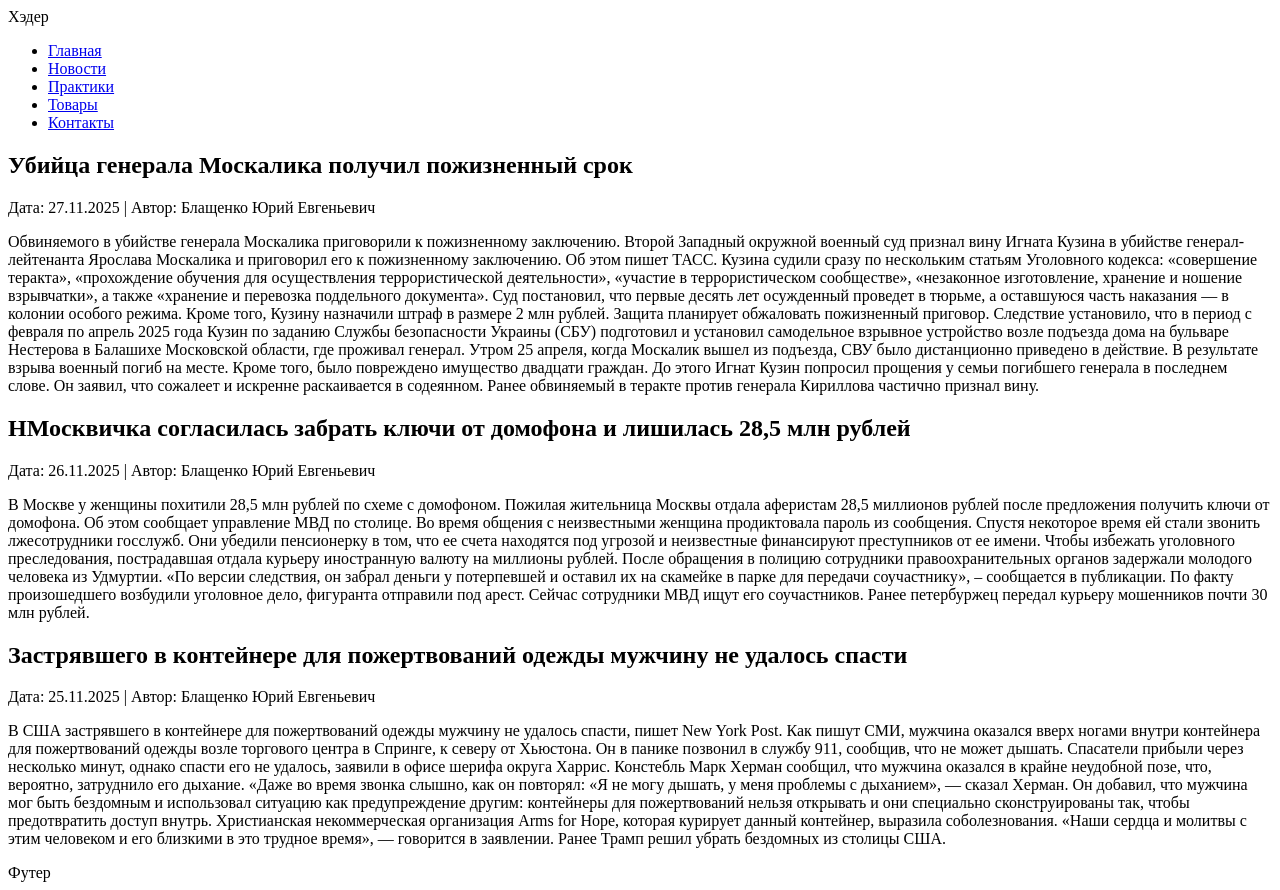
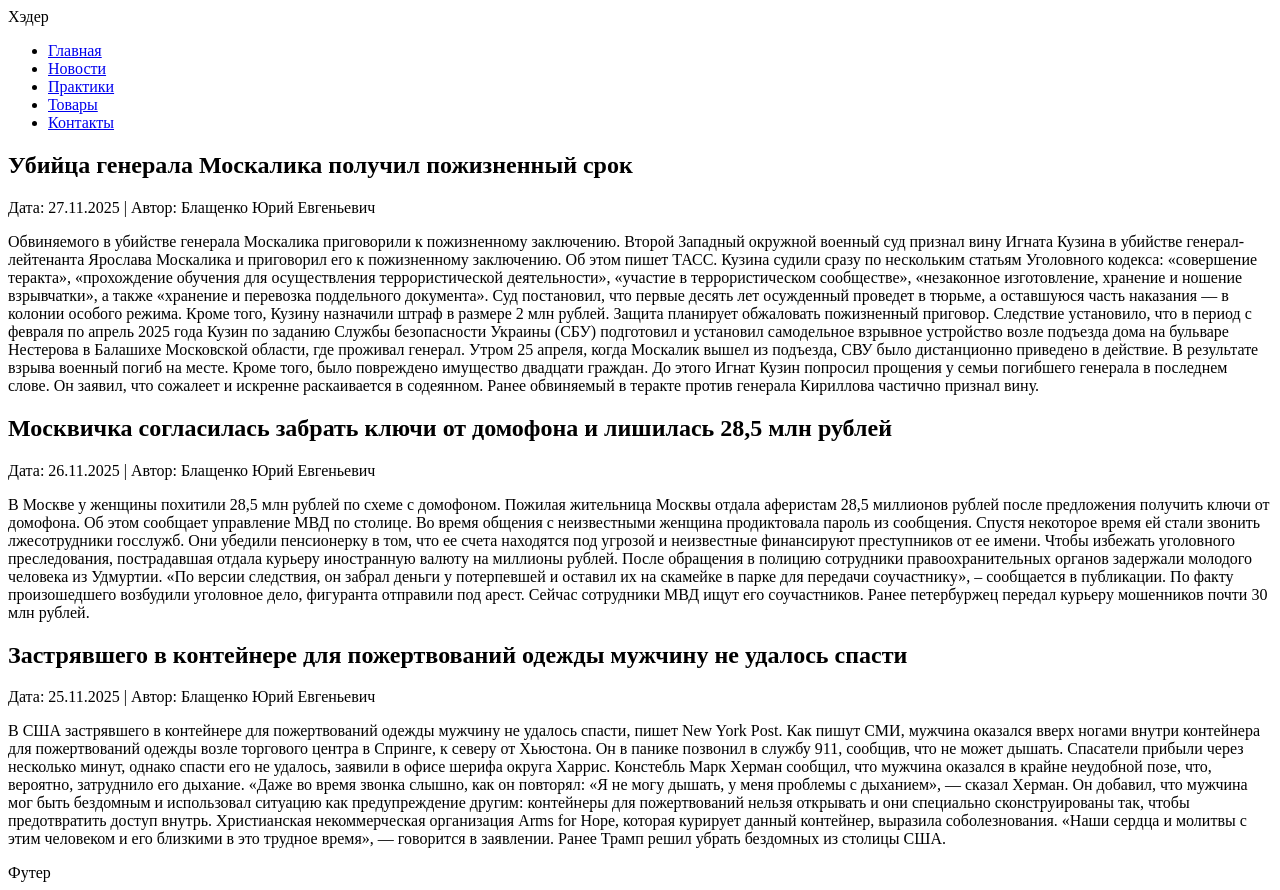
Before and after one commit to swame27/frontend-and-backend-practice, a plain HTML site: page pages/news.html in a window 1280 px wide. Drawn offline with Linux system fonts and the light colour scheme.

Commit message:
Доработка страниц сайта

```diff
--- a/pages/news.html
+++ b/pages/news.html
@@ -33,7 +33,7 @@
             </p>
         </div>
         <div>
-            <h2>НМосквичка согласилась забрать ключи от домофона и лишилась 28,5 млн рублей</h2>
+            <h2>Москвичка согласилась забрать ключи от домофона и лишилась 28,5 млн рублей</h2>
             <p>Дата: 26.11.2025 | Автор: Блащенко Юрий Евгеньевич</p>
             <p>В Москве у женщины похитили 28,5 млн рублей по схеме с домофоном. Пожилая жительница Москвы отдала аферистам 28,5 миллионов рублей после предложения получить ключи от домофона. Об этом сообщает управление МВД по столице.
 
```
